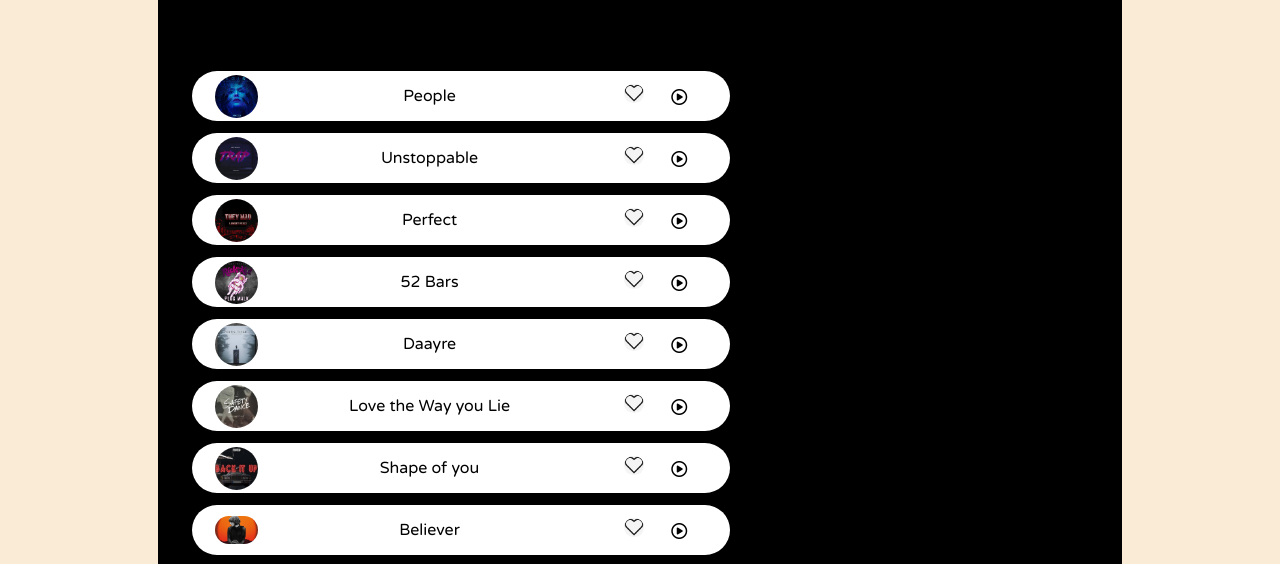
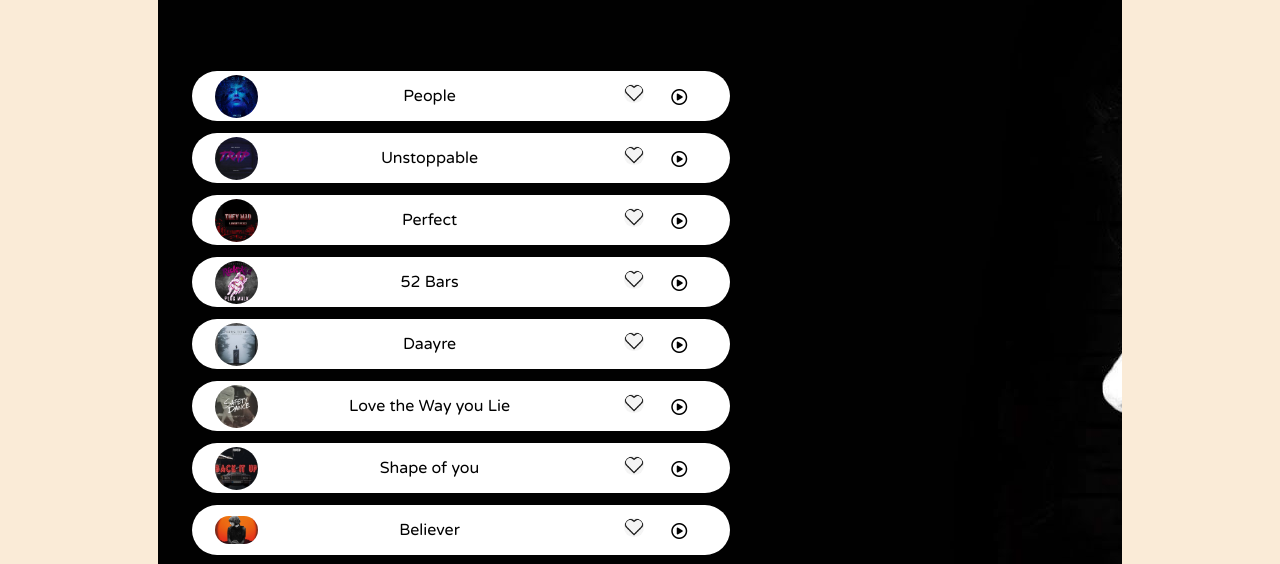
Before and after one commit to Rahul-9891/Spotify-Clone, a plain HTML site: page index.html in a window 1280 px wide. Shown: the part 183-747 px from the top of the page. Drawn offline with Linux system fonts and the light colour scheme; the site is published under a folder, as on GitHub Pages, so addresses that start at the root find nothing.

Commit message:
Update style.css

```diff
--- a/style.css
+++ b/style.css
@@ -111,7 +111,7 @@ nav ul li {
     width: 70%;
     border-radius: 12px;
     padding: 34px;
-    background-image: url('/Photos/bg.jpg');
+    background-image: url('./Photos/bg.jpg');
 }
 
 .bottom {
```
